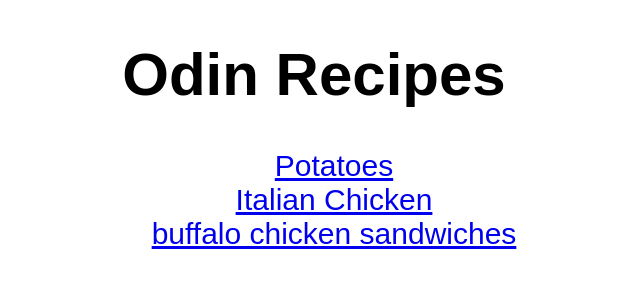
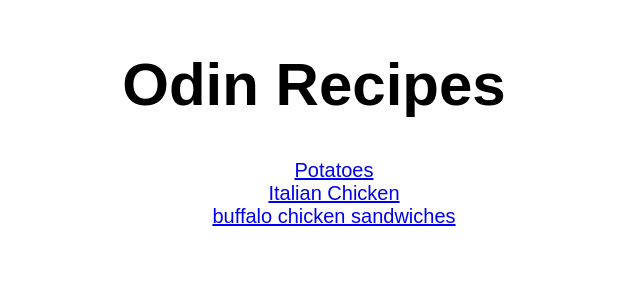
Before and after one commit to sajidmohd717/odin-recipes, a plain HTML site: page index.html in a window 1280 px wide. Shown: the whole page, without its empty margins (326-966 px from the left). Drawn offline with Linux system fonts and the light colour scheme.

Commit message:
complete

```diff
--- a/recipes/style.css
+++ b/recipes/style.css
@@ -1,5 +1,5 @@
 * {
-    font-size: 30px;
+    font-size: 20px;
     font-family: Arial, Helvetica, sans-serif;
 }
 
@@ -10,3 +10,7 @@ img {
 h1 {
     font-size: 60px;
 }
+
+body {
+    margin: 50px;
+}
--- a/style.css
+++ b/style.css
@@ -1,6 +1,6 @@
 * {
     text-align: center;
-    font-size: 30px;
+    font-size: 20px;
     font-family: Arial, Helvetica, sans-serif;
 }
 
@@ -11,3 +11,7 @@ h1 {
 ul {
     list-style-type: none;
 }
+
+body {
+    margin: 50px;
+}
```
